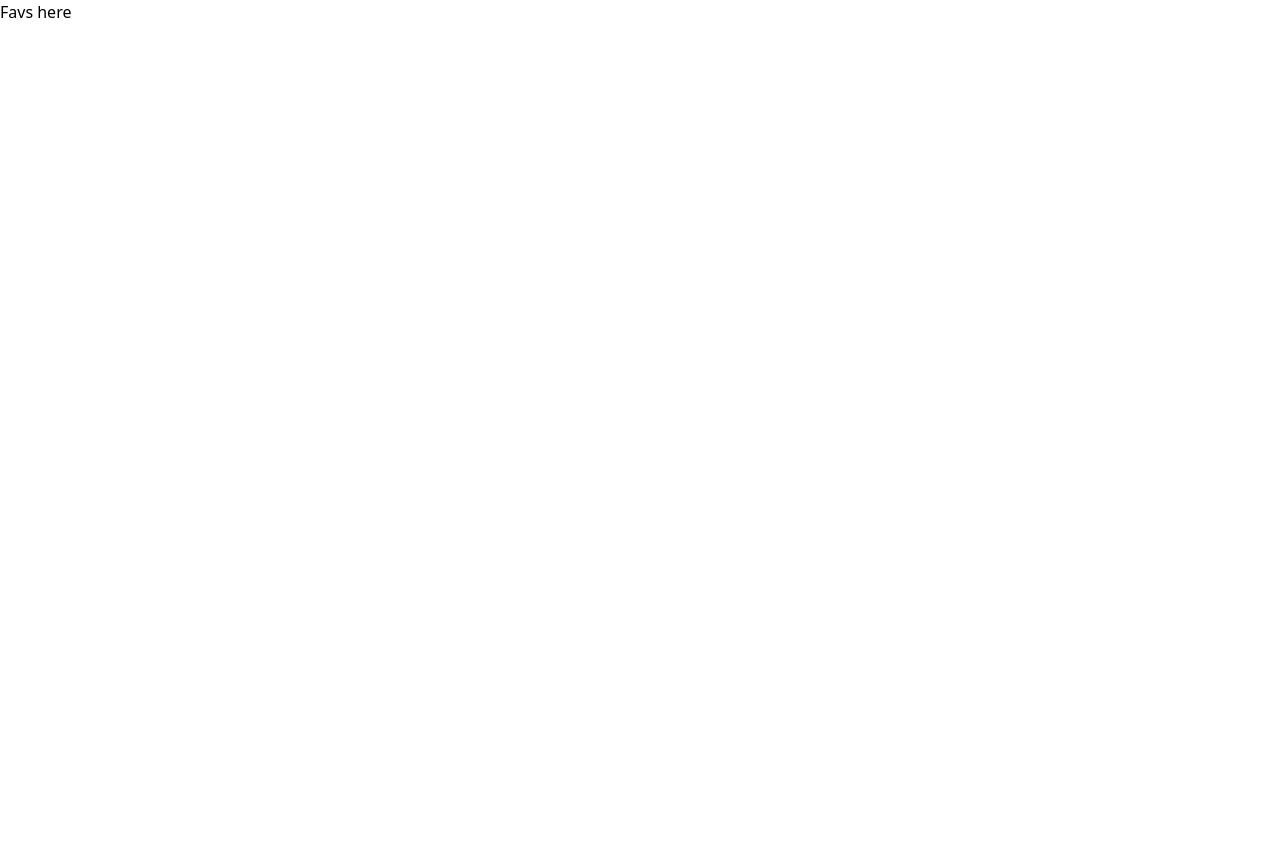
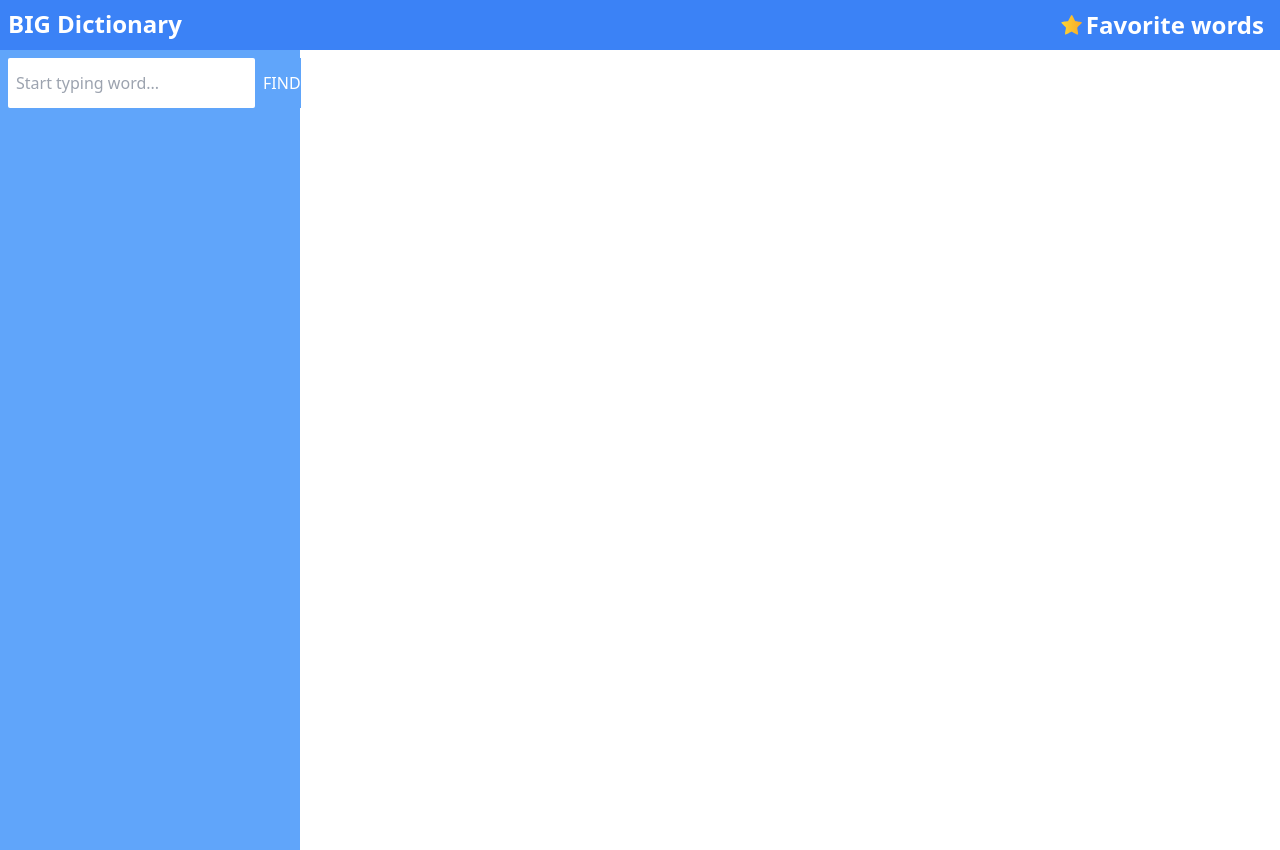
Before and after one commit to chainsawfish/dictionary-app, a React (Vite) app in the folder frontend/: page /favorites in a window 1280 px wide. Before the commit the page ends 800 px from the top, so only its background shows below. Built offline with nearby package versions, Linux system fonts and the light colour scheme.

Commit message:
refactor, add favs, working for deleting

```diff
--- a/frontend/src/App.tsx
+++ b/frontend/src/App.tsx
@@ -2,16 +2,18 @@ import React from "react";
 import {Routes, Route} from 'react-router-dom'
 import Home from "./pages/Home";
 import Favorites from "./pages/Favorites";
+import NavTop from "./components/NavTop";
 
 function App() {
 
     return (
         <>
-        <Routes>
-            <Route path="/" element={<Home />} index />
-            <Route path="/favorites" element={< Favorites/>} />
-            <Route path="*" element={<Home />} />
-        </Routes>
+            <NavTop/>
+            <Routes>
+                <Route path="/" element={<Home/>} index/>
+                <Route path="/favorites" element={< Favorites/>}/>
+                <Route path="*" element={<Home/>}/>
+            </Routes>
         </>
     )
 }
--- /dev/null
+++ b/frontend/src/components/NavTop.tsx
@@ -0,0 +1,18 @@
+import React from 'react';
+import {Link} from "react-router-dom";
+import starYellow from "../assets/star-yellow.svg";
+
+const NavTop = () => {
+    return (
+        <div
+            className="flex col p-2 w-full justify-between align-middle h-[50px] bg-blue-500 text-2xl font-semibold text-white">
+            <Link to="/">BIG Dictionary</Link>
+            <Link to="/favorites" className="flex col items-center p-2">
+                <img src={starYellow} alt="starred" className="p-1" width="30px"/>
+                <span>Favorite words</span>
+            </Link>
+        </div>
+    );
+};
+
+export default NavTop;
--- a/frontend/src/components/Results.tsx
+++ b/frontend/src/components/Results.tsx
@@ -20,11 +20,13 @@ const Results = ({words}: IResultsProps) => {
                         wordType: word?.fl ?? null,
                         definition: word?.shortdef ?? null,
                         detailed: !!word?.shortdef,
+                        starred: false,
                     })
                 );
             });
         }
         setWordsArr(sortWords(arr));
+
     }, [words]);
 
 
--- /dev/null
+++ b/frontend/src/components/SearchInput.tsx
@@ -0,0 +1,38 @@
+import React, {useState} from 'react';
+import {useDispatch} from "react-redux";
+import {ThunkDispatch} from "@reduxjs/toolkit";
+import {debounce} from "../utils/debounce";
+import {fetchWord} from "../store/slices/wordSlice";
+
+const SearchInput = () => {
+    const dispatch = useDispatch<ThunkDispatch<any, any, any>>();
+    const [text, setText] = useState<string>("");
+
+    const handleTextChange = (e) => {
+        setText(e.target.value);
+    };
+
+    const handleDebounce = debounce(() => {
+        if (text.length > 0) {
+            dispatch(fetchWord(text));
+        }
+    }, 500);
+
+    const onButtonClick = (e) => {
+        e.preventDefault();
+        if (text.length > 0) {
+            dispatch(fetchWord(text));
+        }
+    };
+
+    return (
+            <form onSubmit={onButtonClick} className="flex col items-baseline w-[300px] bg-blue-400 min-h-screen">
+                <input type="text" onChange={handleTextChange} placeholder="Start typing word..."
+                       onKeyUp={handleDebounce}
+                       className="h-[50px] m-2 p-2 rounded-sm flex row justify-center"/>
+                <button type="submit" className="bg-blue-400 h-[50px] w-[60px] text-white ">FIND</button>
+            </form>
+    );
+};
+
+export default SearchInput;
--- a/frontend/src/components/Word.tsx
+++ b/frontend/src/components/Word.tsx
@@ -1,20 +1,35 @@
-import React from 'react';
+import React, {useState} from 'react';
+import {useDispatch} from "react-redux";
+import {addStarred, removeStarred} from "../store/slices/wordSlice";
 import starBw from "../assets/star-bw.svg"
+import starYellow from "../assets/star-yellow.svg"
 
 interface IWordProps {
     wordText: string,
     wordType?: string,
     definition?: string,
     detailed?: boolean,
+    starred?: boolean,
 }
-const Word = ({wordText, wordType, definition, detailed}: IWordProps) => {
+
+const Word = (props: IWordProps) => {
+    const {wordText, wordType, definition, detailed, starred} = props;
+    const dispatch = useDispatch()
+    const [isStarred, setIsStarred] = useState(starred);
+
+    const handleStar = () => {
+        setIsStarred(!isStarred)
+        dispatch(!isStarred ? addStarred({props}) : removeStarred({props}))
+    }
+
     return (
-        <div className="flex gap-4 p-2 items-baseline bg-amber-50 border-2 m-2">
+        <div className="flex gap-4 p-2 items-baseline bg-amber-50 border-2 rounded-sm m-2">
             <span className="font-bold w-[200px]">{wordText}</span>
             {detailed && <>
                 <span className="italic">{wordType}</span>
                 <span className="w-full">{definition}</span>
-                <span className="w-[30px]"><img src={starBw} alt="star-black-white"/> </span>
+                <span className="w-[30px]" onClick={handleStar}><img src={isStarred ? starYellow : starBw}
+                                                                     alt="star-black-white"/> </span>
             </>
             }
         </div>
--- a/frontend/src/pages/Favorites.tsx
+++ b/frontend/src/pages/Favorites.tsx
@@ -1,9 +1,28 @@
-import React from 'react';
+import React, {useEffect, useState} from 'react';
+import {useSelector} from "react-redux";
+import {RootState} from "../store/store";
+import {nanoid} from "@reduxjs/toolkit";
+import SearchInput from "../components/SearchInput";
+import Word from "../components/Word";
 
 const Favorites = () => {
+    const favorites = useSelector<RootState>(state => state.wordSlice.favorites)
+    const [words, setWords] = useState([]);
+    useEffect(() => {
+        setWords(favorites as object[])
+    }, [favorites]);
+
     return (
         <div>
-            Favs here
+            <div className="flex row w-full ">
+                <SearchInput/>
+                <div className="mx-auto p-2 w-screen">
+                    {words.map(word => {
+                        return <Word key={nanoid()} wordText={word.props.wordText} wordType={word?.props.wordType}
+                                     definition={word?.props.definition} detailed={word.props.detailed} starred={true}/>
+                    })}
+                </div>
+            </div>
         </div>
     );
 };
--- a/frontend/src/pages/Home.tsx
+++ b/frontend/src/pages/Home.tsx
@@ -1,53 +1,15 @@
-import React, {useState} from "react";
-import {useDispatch, useSelector} from "react-redux";
-import {ThunkDispatch} from "@reduxjs/toolkit";
-import {debounce} from "../utils/debounce";
-import {fetchWord} from "../store/slices/wordSlice";
+import React from "react";
+import {useSelector} from "react-redux";
 import Results from "../components/Results";
-import starYellow from "../assets/star-yellow.svg";
-
+import SearchInput from "../components/SearchInput";
 
 const Home = () => {
-    const [text, setText] = useState<string>("");
-    const result: string[] = useSelector((state: any) => state.wordSlice.result);
-    const dispatch = useDispatch<ThunkDispatch<any, any, any>>();
-
-    const handleTextChange = (e) => {
-        setText(e.target.value);
-    };
-
-    const handleDebounce = debounce(() => {
-        if (text.length > 0) {
-            dispatch(fetchWord(text));
-        }
-    }, 500);
-
-    const onButtonClick = (e) => {
-        e.preventDefault();
-        if (text.length > 0) {
-            dispatch(fetchWord(text));
-        }
-    };
-
+    const result: any[] = useSelector((state: any) => state.wordSlice.result);
+    console.log(result)
     return (
         <>
-
-            <div
-                className="flex col p-2 w-full justify-between align-middle h-[50px] bg-blue-500 text-2xl font-semibold text-white">
-                <div>BIG Dictionary</div>
-                <div className="flex col items-center p-2">
-                    <img src={starYellow} alt="starred" className="p-1" width="30px"/>
-                    <span>Favorite words</span>
-                </div>
-            </div>
-
             <div className="flex row w-full ">
-                <form onSubmit={onButtonClick} className="flex col items-baseline w-[300px] bg-blue-400 min-h-screen" >
-                    <input type="text" onChange={handleTextChange} placeholder="Start typing word..."
-                           onKeyUp={handleDebounce}
-                           className="h-[50px] m-2 p-2 flex row justify-center"/>
-                    <button type="submit" className="bg-blue-400 h-[50px] w-[60px] text-white">FIND</button>
-                </form>
+                <SearchInput />
                 <div className="mx-auto p-2 w-screen">
                     <Results words={result}/>
                 </div>
--- a/frontend/src/store/slices/wordSlice.ts
+++ b/frontend/src/store/slices/wordSlice.ts
@@ -18,13 +18,20 @@ export const fetchWord = createAsyncThunk('wordSlice/fetchWord',
 const wordSlice = createSlice({
     name: 'wordSlice',
     initialState: {
-        favorites: [],
+        favorites: [] ,
         result: null,
     },
     reducers: {
-        saveWords(state, action) {
+        addStarred(state, action) {
             state.favorites.push(action.payload)
         },
+        removeStarred(state, action) {
+            state.favorites.filter(word => word.wordText !== action.payload.wordText)
+        },
+        getStarred(state) {
+            return state.favorites
+},
+
         loadWords(state) {
             // load from localStorage
         },
@@ -38,5 +45,5 @@ const wordSlice = createSlice({
 
 })
 
-export const {saveWords,loadWords} = wordSlice.actions
+export const {addStarred, removeStarred, getStarred} = wordSlice.actions
 export default wordSlice.reducer;
--- a/frontend/src/store/store.ts
+++ b/frontend/src/store/store.ts
@@ -7,4 +7,5 @@ const store = configureStore({
     },
 })
 
+export type RootState = ReturnType<typeof store.getState>
 export default store;
--- a/frontend/src/utils/sortWords.ts
+++ b/frontend/src/utils/sortWords.ts
@@ -1,3 +1,3 @@
 export const sortWords = (words: any[]): any[] => {
-    return words.slice().sort((a,b) => a?.wordText.localeCompare(b?.wordText))
+   return words.slice().sort((a,b) => a?.wordText?.localeCompare(b?.wordText))
 }
```
